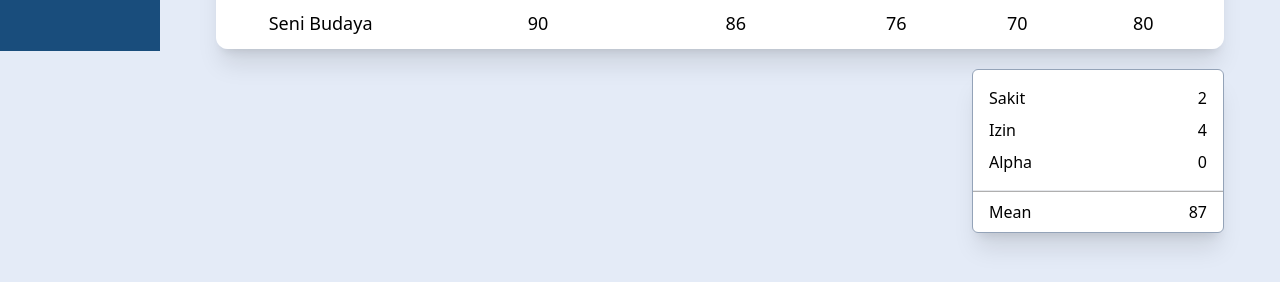
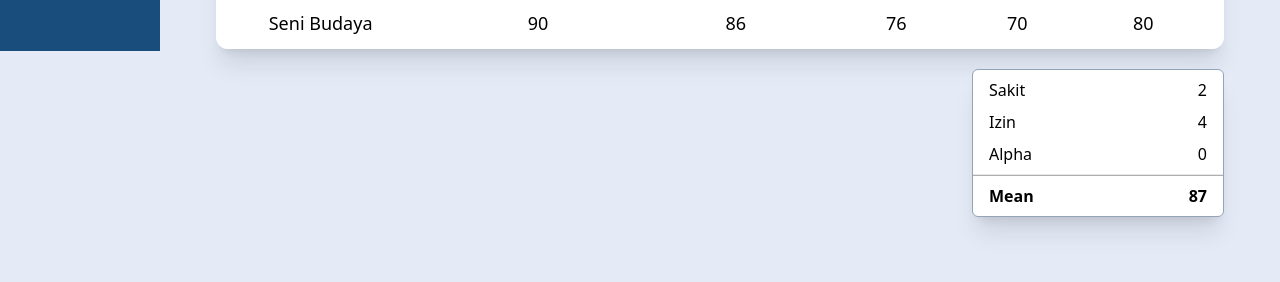
Before and after one commit to zhaardhia/mardiyuana-teacher-fe, a Next.js app: page /score in a window 1280 px wide. Shown: the part 813-1095 px from the top of the page. Built offline with nearby package versions, Linux system fonts and the light colour scheme; some icons are missing.

Commit message:
fix: bold mean text in score page

```diff
--- a/src/pages/score/index.tsx
+++ b/src/pages/score/index.tsx
@@ -88,8 +88,8 @@ const ScorePage = () => {
       </div>
 
       <div className="w-[90%] my-5 mx-auto flex justify-end gap-14 items-center max-w-[1400px]">
-        <div className="w-1/4 bg-white rounded-[6px] shadow-xl border border-slate-400">
-          <section className="flex justify-between p-4">
+        <div className="w-1/4 bg-white rounded-[6px] shadow-xl border border-slate-400 text-base">
+          <section className="flex justify-between px-4 py-2">
             <div className="flex flex-col gap-2">
               <p>Sakit</p>
               <p>Izin</p>
@@ -103,7 +103,7 @@ const ScorePage = () => {
           </section>
           <hr className="h-[2px] bg-[#AFAFAF]" />
 
-          <section className="flex justify-between px-4 py-2">
+          <section className="flex justify-between px-4 py-2 font-semibold">
             <p>Mean</p>
             <p>87</p>
           </section>
```
